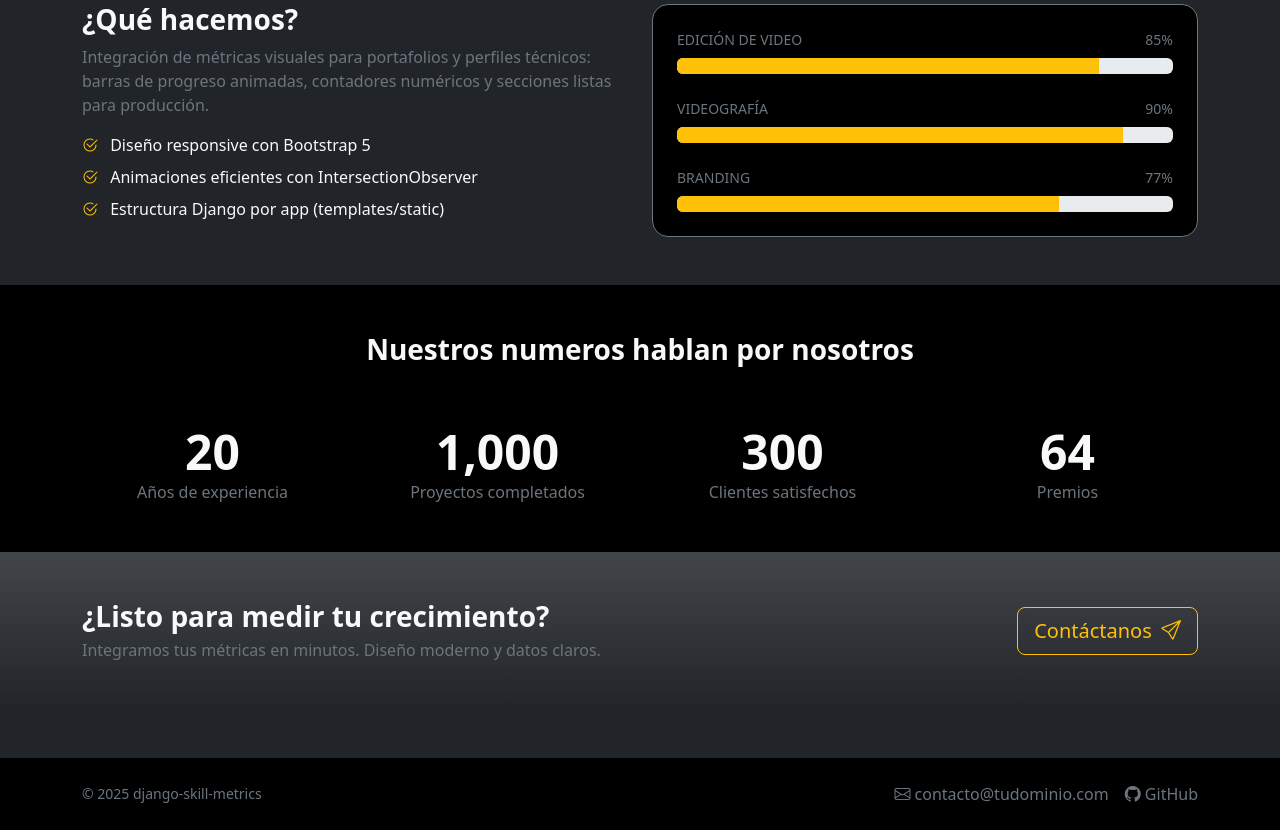
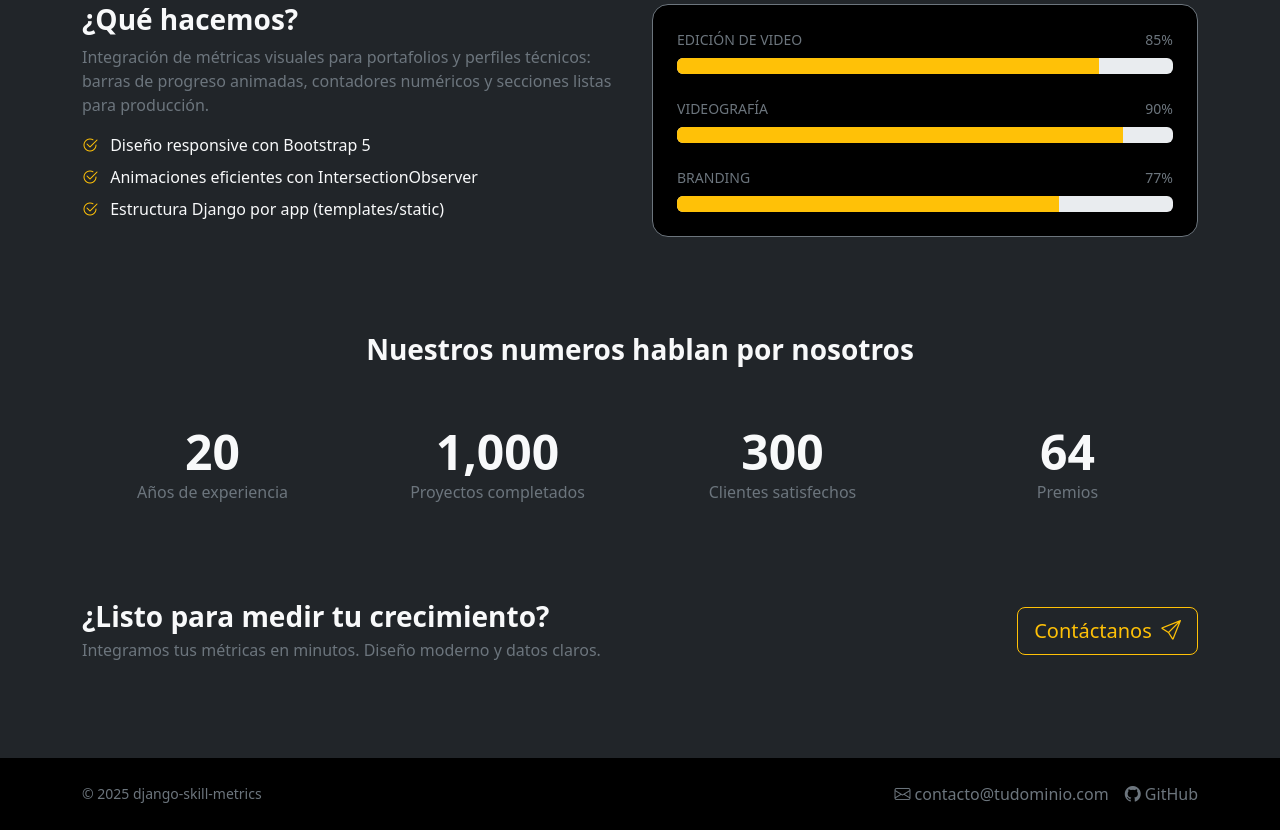
Before and after one commit to luisAngelDev/django-skill-metrics, a Django app: page / in a window 1280 px wide. Shown: the part 512-1342 px from the top of the page. Run offline with Django 5.2, Linux system fonts and the light colour scheme.

Commit message:
feat: uniformizar fondos de secciones

```diff
--- a/metrics/templates/metrics/our_metrics.html
+++ b/metrics/templates/metrics/our_metrics.html
@@ -77,7 +77,7 @@
 </section>
 
 <!-- CONTADORES -->
-<section class="py-5 bg-black">
+<section class="py-5">
   <h2 class="h3 fw-bold text-center pb-5">Nuestros numeros hablan por nosotros</h2>
   <div class="container">
     <div class="row text-center gy-4">
@@ -114,7 +114,7 @@
 
 
 <!-- CTA -->
-<section class="py-5 bg-gradient">
+<section class="py-5">
   <div class="container d-flex flex-column flex-lg-row align-items-center justify-content-between gap-3">
     <div>
       <h2 class="h3 fw-bold mb-1">¿Listo para medir tu crecimiento?</h2>
```
